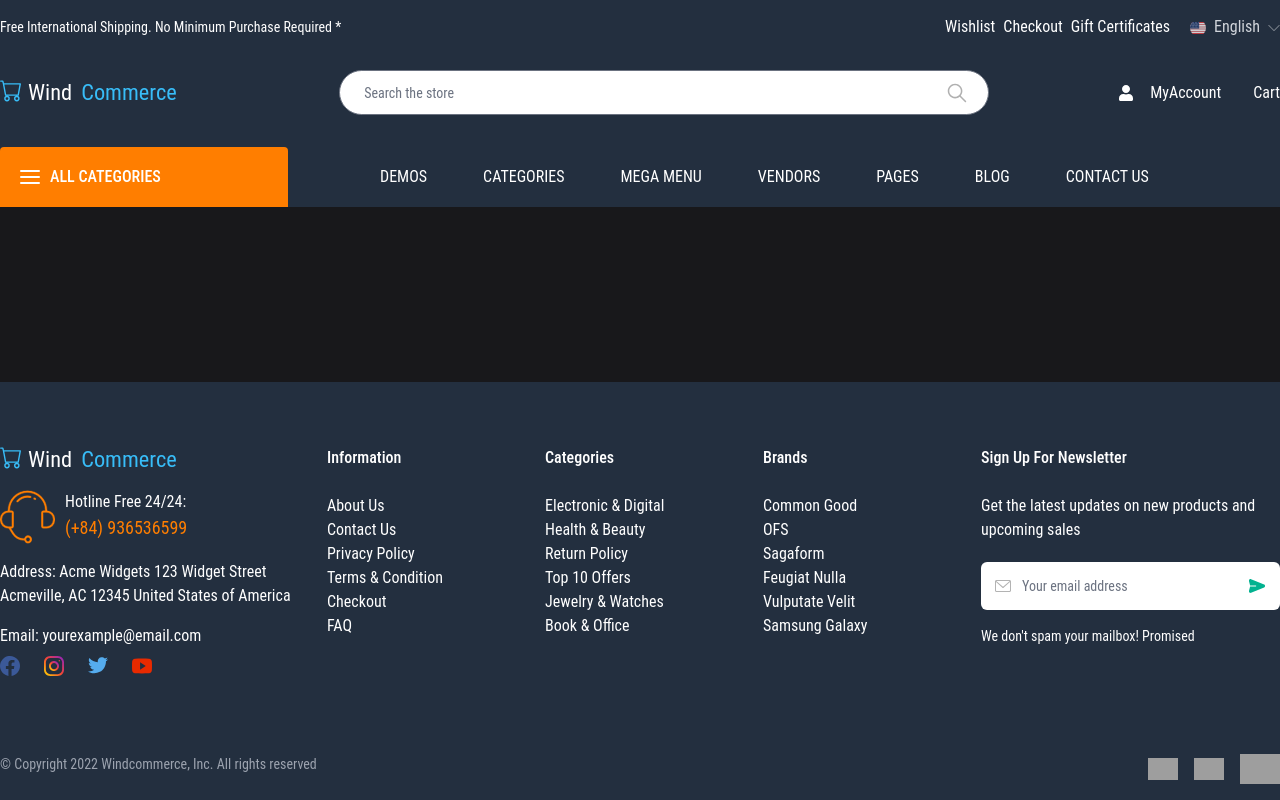
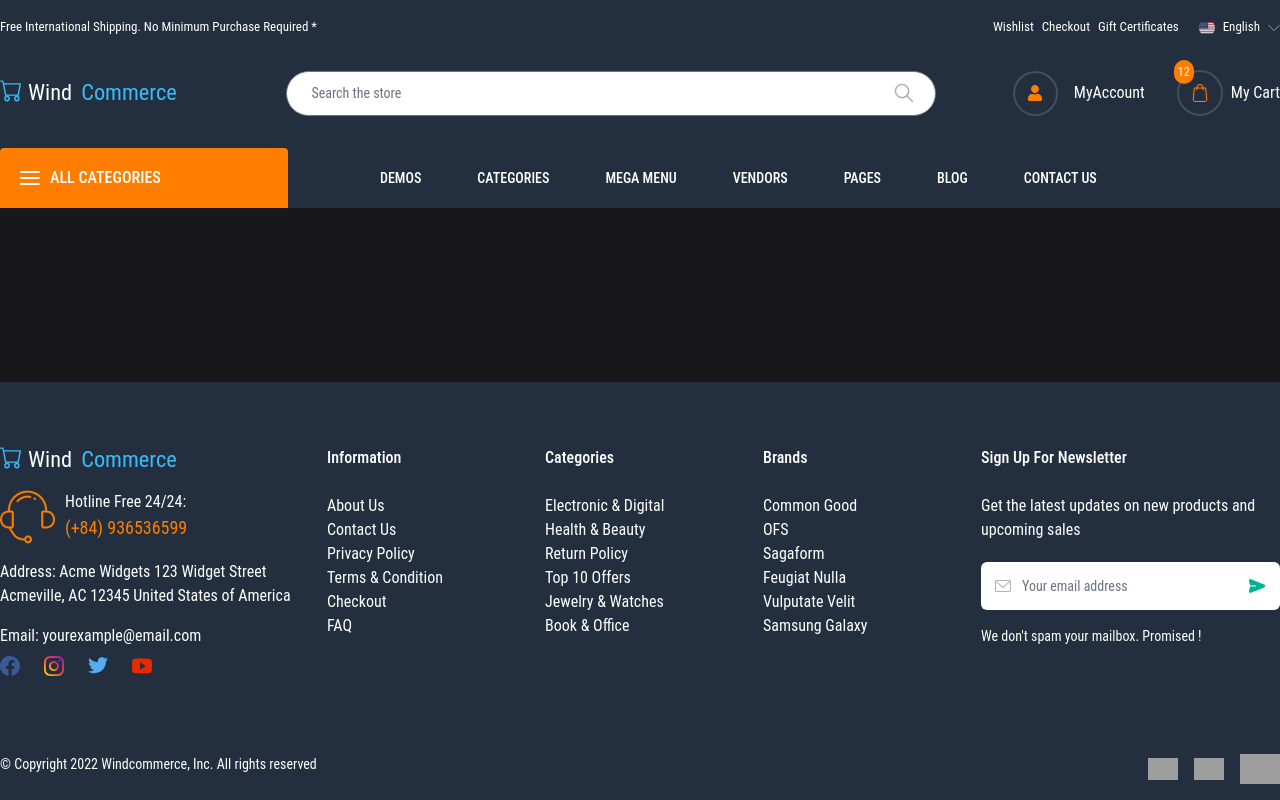
Before and after one commit to mrtuvn/razor-theme-next, a Next.js app: page / in a window 1280 px wide. Built offline with nearby package versions, Linux system fonts and the light colour scheme; grey boxes are pictures that could not be loaded.

Commit message:
Update code

```diff
--- a/components/common/Cart/Cart.tsx
+++ b/components/common/Cart/Cart.tsx
@@ -1,9 +1,40 @@
-import React from "react";
+import React from 'react';
 
 type Props = {};
 
 function Cart({}: Props) {
-    return <div>Cart</div>;
+    return (
+        <div className="my-cart flex items-center gap-2">
+            <div className="relative rounded-full border-[2px] border-solid border-gray p-3">
+                <span className="cart-count border-radius-[20px] absolute top-[-12px] left-[-5px] min-h-[20px] min-w-[20px] rounded-full bg-primary p-1 text-xs text-white">
+                    12
+                </span>
+                <svg
+                    width="18"
+                    height="18"
+                    viewBox="0 0 22 22"
+                    fill="none"
+                    xmlns="http://www.w3.org/2000/svg"
+                    className="text-primary"
+                >
+                    <g clip-path="url(#clip0)">
+                        <path
+                            d="M19.7999 19.0172L18.5402 4.8319C18.5132 4.51697 18.2478 4.27853 17.9374 4.27853H15.3459C15.31 1.91207 13.3754 0 10.9999 0C8.62447 0 6.68991 1.91207 6.65392 4.27853H4.06251C3.74758 4.27853 3.48664 4.51697 3.45965 4.8319L2.19993 19.0172C2.19993 19.0352 2.19543 19.0532 2.19543 19.0712C2.19543 20.6863 3.6756 22 5.49768 22H16.5022C18.3243 22 19.8044 20.6863 19.8044 19.0712C19.8044 19.0532 19.8044 19.0352 19.7999 19.0172ZM10.9999 1.21472C12.705 1.21472 14.0952 2.58241 14.1312 4.27853H7.86864C7.90464 2.58241 9.29482 1.21472 10.9999 1.21472ZM16.5022 20.7853H5.49768C4.35494 20.7853 3.42815 20.0294 3.41016 19.0982L4.61588 5.49775H6.64942V7.34233C6.64942 7.67975 6.91936 7.94969 7.25678 7.94969C7.59421 7.94969 7.86415 7.67975 7.86415 7.34233V5.49775H14.1312V7.34233C14.1312 7.67975 14.4012 7.94969 14.7386 7.94969C15.076 7.94969 15.3459 7.67975 15.3459 7.34233V5.49775H17.3795L18.5897 19.0982C18.5717 20.0294 17.6404 20.7853 16.5022 20.7853Z"
+                            fill="currentColor"
+                            stroke="currentColor"
+                            stroke-width="0.1"
+                        ></path>
+                    </g>
+                    <defs>
+                        <clipPath id="clip0">
+                            <rect width="22" height="22" fill="white"></rect>
+                        </clipPath>
+                    </defs>
+                </svg>
+            </div>
+            <span>My Cart</span>
+        </div>
+    );
 }
 
 // return/export tsrfce a.k.a TS react function component
--- a/components/common/Header.tsx
+++ b/components/common/Header.tsx
@@ -12,8 +12,8 @@ const Header: NextComponentType = () => {
         <>
             <div className="header flex flex-col bg-footer text-white">
                 <div className="container mx-auto">
-                    <div className="top-header flex items-center justify-between py-2">
-                        <div className="disclaim text-sm">
+                    <div className="top-header flex items-center justify-between py-2 text-[13px]">
+                        <div className="disclaim">
                             Free International Shipping. No Minimum Purchase
                             Required *
                         </div>
--- a/components/common/MyAccount/MyAccount.tsx
+++ b/components/common/MyAccount/MyAccount.tsx
@@ -1,18 +1,18 @@
-import React from "react";
+import React from 'react';
 
 type Props = {};
 
 function MyAccount({}: Props) {
     return (
-        <div className="myAccount flex gap-4 items-center">
-            <div className="rounded">
+        <div className="myAccount flex items-center gap-4">
+            <div className="flex h-[45px] w-[45px] shrink-0 items-center justify-center rounded-full border-[2px] border-solid border-gray">
                 <svg
                     width="16"
                     height="16"
                     viewBox="0 0 448 512"
                     fill="none"
                     xmlns="http://www.w3.org/2000/svg"
-                    className="text-skin-primary"
+                    className="text-primary "
                 >
                     <path
                         fill="currentColor"
--- a/components/common/Nav/HorizontalNav/index.tsx
+++ b/components/common/Nav/HorizontalNav/index.tsx
@@ -1,33 +1,34 @@
-import React from 'react'
+'use client';
+import React from 'react';
+import categoriesHorizontalData from '@/data/categories/category-horizontal.json';
+import Link from 'next/link';
 
 function index() {
     return (
         <div className="nav-horizontal">
             <nav className="headerMenuHorizontal flex min-h-[60px] w-full items-center gap-4">
-                        <div className="menuItem group relative mx-4 py-3 xl:mx-5">
-                            <span className="uppercase">DEMOs</span>
+                {categoriesHorizontalData.length > 0 &&
+                    categoriesHorizontalData.map((item) => (
+                        <React.Fragment key={item.categoryId}>
+                            <div className="menuItem group relative mx-4 inline-flex items-center py-3 text-sm font-medium uppercase text-white xl:mx-5 ">
+                                {item.url !== 'undefined' ? (
+                                    <Link
+                                        href={item.url ?? '#'}
+                                        className="uppercase hover:text-primary"
+                                    >
+                                        {item.name}
+                                    </Link>
+                                ) : (
+                                    <span className="uppercase hover:text-primary">
+                                        {item.name}
+                                    </span>
+                                )}
                             </div>
-                        <div className="menuItem group relative mx-4 py-3 xl:mx-5">
-                            <span className="uppercase">Categories</span>
-                        </div>
-                        <div className="menuItem group relative mx-4 py-3 xl:mx-5">
-                            <span className="uppercase">Mega Menu</span>
-                        </div>
-                        <div className="menuItem group mx-4 py-3 xl:mx-5">
-                            <span className="uppercase">Vendors</span>
-                        </div>
-                        <div className="menuItem group relative mx-4 py-3 xl:mx-5">
-                            <span className="uppercase">Pages</span>
-                        </div>
-                        <div className="menuItem group relative mx-4 py-3 xl:mx-5">
-                            <span className="uppercase">Blog</span>
-                        </div>
-                        <div className="menuItem group mx-4 py-3 xl:mx-5 ">
-                            <span className="uppercase">Contact us</span>
-                        </div>
+                        </React.Fragment>
+                    ))}
             </nav>
         </div>
-  )
+    );
 }
 
-export default index
+export default index;
--- a/components/common/Nav/Nav.tsx
+++ b/components/common/Nav/Nav.tsx
@@ -1,40 +1,16 @@
 'use client';
 import React, { useState, useRef, useEffect } from 'react';
-import NavVerticalTree from '@/components/common/Nav/VerticalTreeNav/index'
-import NavHorizontal from '@/components/common/Nav/HorizontalNav/index'
+import NavVerticalTree from '@/components/common/Nav/VerticalTreeNav/index';
+import NavHorizontal from '@/components/common/Nav/HorizontalNav/index';
 type Props = {};
 
 function Nav({}: Props) {
     const [childTreeShow, setChildTreeShow] = useState(false);
-    const [fixedNav, setFixedNav] = useState(false);
-    let [showTreeNav, setShowTreeNav] = useState(true);
-
-    const isSticky = () => {
-        const scrollTop = window.scrollY;
-
-        if (scrollTop > 10) {
-            setFixedNav(true);
-        } else {
-            setFixedNav(false);
-        }
-    };
-
-    window.addEventListener('scroll', isSticky);
-
-    window.removeEventListener('scroll', isSticky);
-
-
-
 
     // For Fixed nav
-    useEffect(() => {
+    useEffect(() => {});
 
-
-    });
-
-
-
-    const handleClickCategoryTree = () => {
+    const handleClickCategoryButton = () => {
         if (!childTreeShow) {
             setChildTreeShow(true);
         } else {
@@ -47,7 +23,15 @@ function Nav({}: Props) {
     return (
         <>
             <div className="flex gap-10 pt-4">
-                <NavVerticalTree show={showTreeNav} onClickOutside={() => {setShowTreeNav(false)}} handleClickCategoryTree={() => {handleClickCategoryTree}}/>
+                <NavVerticalTree
+                    showTree={childTreeShow}
+                    onClickOutside={() => {
+                        setChildTreeShow(false);
+                    }}
+                    handleClickCategoryButton={() => {
+                        handleClickCategoryButton;
+                    }}
+                />
                 <NavHorizontal />
             </div>
         </>
--- a/components/common/Newsletter.tsx
+++ b/components/common/Newsletter.tsx
@@ -64,7 +64,7 @@ const Newsletter = (props: Props) => {
                         </svg>
                     </button>
                 </form>
-                <p className="text-sm">{`We don\'t spam your mailbox! Promised`}</p>
+                <p className="text-sm">{`We don\'t spam your mailbox. Promised !`}</p>
             </div>
         </>
     );
--- /dev/null
+++ b/data/categories/category-horizontal.json
@@ -0,0 +1,50 @@
+[
+  {
+    "categoryId": 1,
+    "name": "Demos",
+    "url": "",
+    "image": "",
+    "child": []
+  },
+  {
+    "categoryId": 2,
+    "name": "Categories",
+    "url": "search",
+    "image": "",
+    "child": []
+  },
+  {
+    "categoryId": 3,
+    "name": "Mega Menu",
+    "image": "",
+    "child": []
+  },
+  {
+    "categoryId": 4,
+    "name": "Vendors",
+    "url": "shops",
+    "image": "",
+    "child": []
+  },
+  {
+    "categoryId": 5,
+    "name": "Pages",
+    "url": "",
+    "image": "",
+    "child": []
+  },
+  {
+    "categoryId": 6,
+    "name": "Blog",
+    "url": "",
+    "image": "",
+    "child": []
+  },
+  {
+    "categoryId": 7,
+    "name": "Contact Us",
+    "url": "",
+    "image": "",
+    "child": []
+  }
+]
--- a/package.json
+++ b/package.json
@@ -21,9 +21,9 @@
     "next": "latest",
     "react": "18.2.0",
     "react-dom": "18.2.0",
-    "swiper": "^8.4.5",
     "styled-components": "6.0.0-beta.2",
-    "styled-jsx": "5.1.0"
+    "styled-jsx": "5.1.0",
+    "swiper": "^8.4.5"
   },
   "devDependencies": {
     "@tailwindcss/aspect-ratio": "^0.4.2",
--- a/tailwind.config.js
+++ b/tailwind.config.js
@@ -25,6 +25,7 @@ module.exports = {
       colors: {
         primary: 'rgba(255,126,0)',
         fill: 'rgba(255,255,255)',
+        gray: 'rgba(255, 255, 255, 0.15)',
         second: '#fa8c16',
         tertiary: '#424',
         textBase: 'rgba(58,58,58)',
@@ -41,6 +42,6 @@ module.exports = {
     require('@tailwindcss/forms'),
     require('@tailwindcss/typography'),
     require('@tailwindcss/aspect-ratio'),
-    require('@tailwindcss/line-clamp')
+    require('@tailwindcss/line-clamp'),
   ],
 };
```
Also changed, not shown: components/common/Nav/VerticalTreeNav/index.tsx (+12 -15 lines), 1 other file (tests, documents, lock files or other folders). Lines whose indentation alone changed are shown as unchanged.
